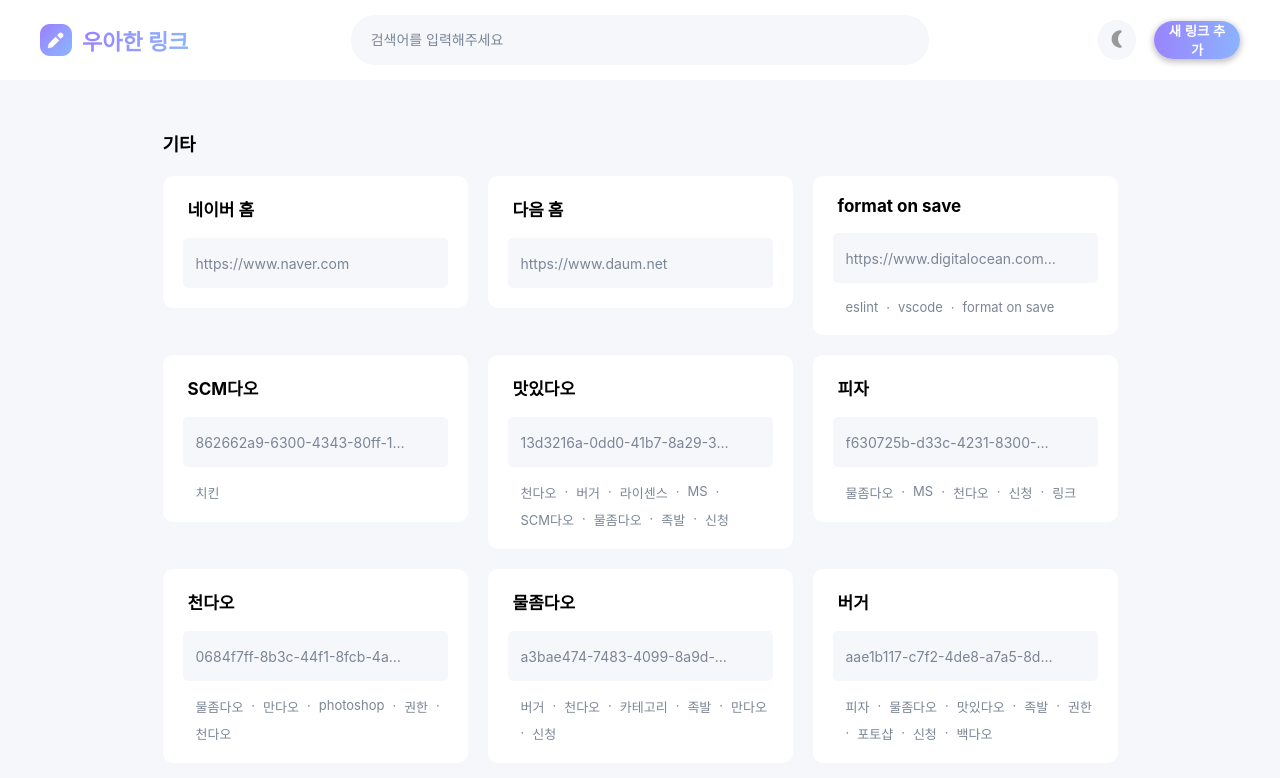
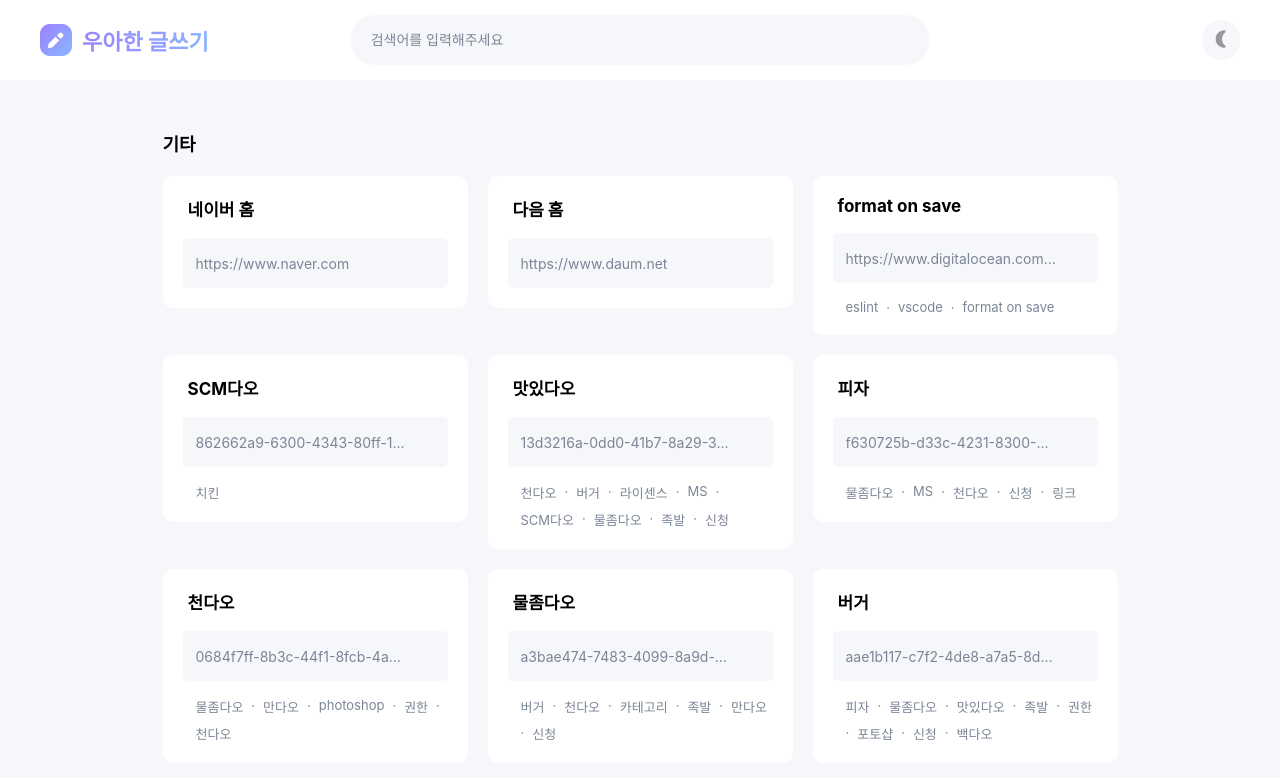
Before and after one commit to 0407chan/woowahan-link, a React (Create React App) app: page / in a window 1280 px wide. Shown: the top 778 px of the page. Built offline with nearby package versions, Linux system fonts and the light colour scheme.

Commit message:
새링크 추가 버튼 제거, 제목 변경

```diff
--- a/src/components/Header/Header.tsx
+++ b/src/components/Header/Header.tsx
@@ -1,7 +1,6 @@
 import React from 'react'
 import { IMAGES } from '../../constants/image'
 import { ModeType } from '../../hooks/useDarkMode'
-import useWindowSize from '../../hooks/useWindowSize'
 import GridBlock from '../GridBlock'
 import ThemeButton from '../ThemeButton'
 import * as S from './style'
@@ -16,22 +15,22 @@
 const Header:React.FC<Props> = ({
   searchKey, onSearch, theme, themeToggler
 }) => {
-  const { isMobile } = useWindowSize()
-
-  const onAddNewLink = () => {
-    window.open(
-      'https://forms.gle/HHcTcwjtTyhtnDvy9',
-      '_blank'
-    )
-  }
-
   return (
     <S.Container>
       <GridBlock grid={1}>
-        <S.StyledImage alt="logo" src={IMAGES.logo} draggable="false" />
-        <S.StyledText>우아한 링크</S.StyledText>
+        <S.StyledImage
+          alt="logo"
+          src={IMAGES.logo}
+          draggable="false"
+        />
+        <S.StyledText>
+          우아한 글쓰기
+        </S.StyledText>
       </GridBlock>
-      <GridBlock grid={2} style={{ justifyContent: 'center' }}>
+      <GridBlock
+        grid={2}
+        style={{ justifyContent: 'center' }}
+      >
         <S.SearchInput
           type="text"
           value={searchKey}
@@ -39,9 +38,17 @@
           placeholder="검색어를 입력해주세요"
         />
       </GridBlock>
-      <GridBlock grid={1} style={{ gap: 18, justifyContent: 'flex-end' }}>
-        <ThemeButton theme={theme} onThemeToggler={themeToggler} />
-        <S.AddButton onClick={onAddNewLink}>{isMobile() ? <img alt="add-round" src={IMAGES.addRound} /> : ('새 링크 추가')}</S.AddButton>
+      <GridBlock
+        grid={1}
+        style={{
+          gap: 18,
+          justifyContent: 'flex-end'
+        }}
+      >
+        <ThemeButton
+          theme={theme}
+          onThemeToggler={themeToggler}
+        />
       </GridBlock>
     </S.Container>
   )
```
